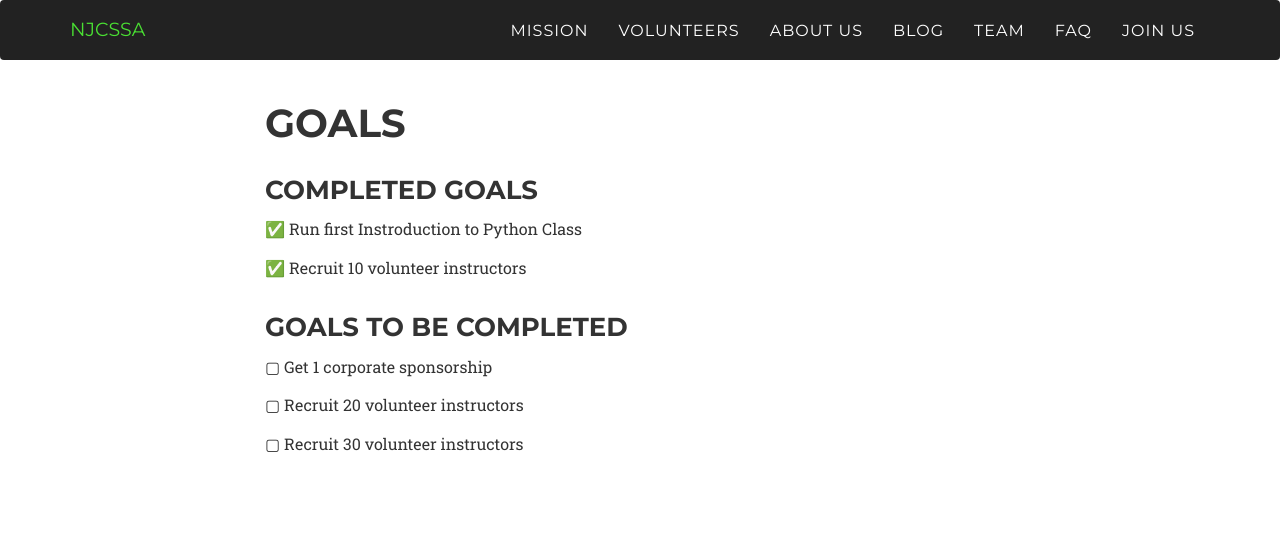
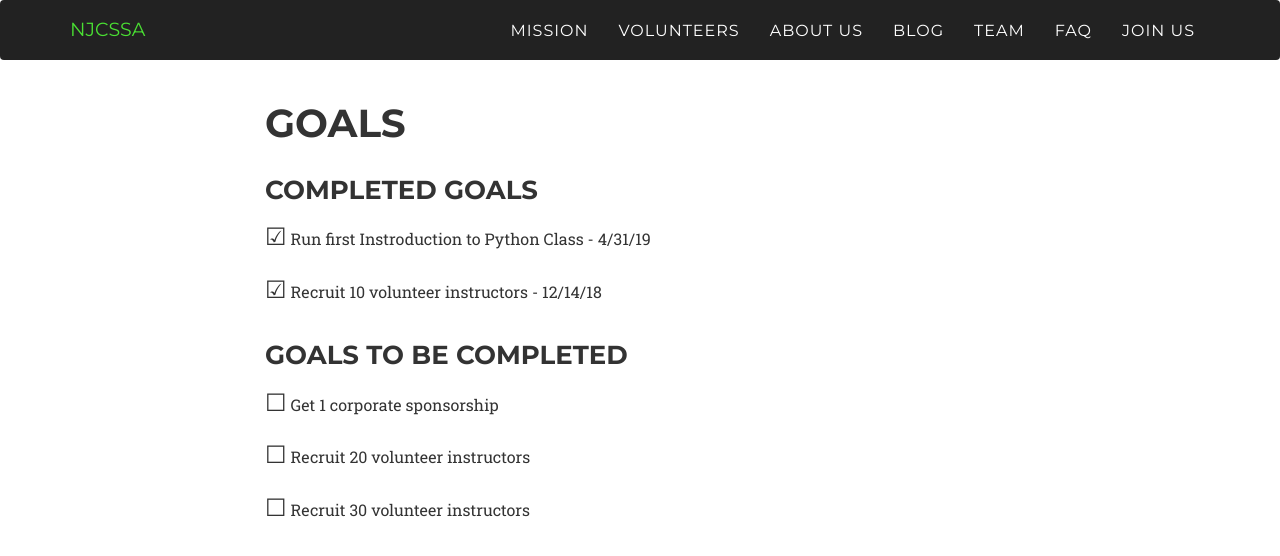
Before and after one commit to benjaminnow/njcssa, a Jekyll site: the page built from goals.html, in a window 1280 px wide. Shown: the top 556 px of the page. Built offline with Jekyll 4.4.1, drawn with Linux system fonts in a browser that asks for light colours; nearby versions of some CDN libraries; some web fonts are replaced.

```diff
--- a/_config.yml
+++ b/_config.yml
@@ -32,6 +32,10 @@ people:
 - name: Robert Zhao
   pic: 4
   position: NJCSSA instructor, Java and Python programmer, Discord:lucasbright8491#8274
+
+- name: Ronak Thakker
+  pic: 0
+  position: NJCSSA instructor
 
 
 
--- a/goals.html
+++ b/goals.html
@@ -15,8 +15,8 @@ permalink: /goals
         <div class="col-md-2"></div>
         <div class="col-md-8">
             <h3>Completed Goals</h3>
-            <p>&#9989; Run first Instroduction to Python Class</p>
-            <p>&#9989; Recruit 10 volunteer instructors</p>
+            <p><span style="font-size: 1.5em">&#9745;</span> Run first Instroduction to Python Class - 4/31/19</p>
+            <p><span style="font-size: 1.5em">&#9745;</span> Recruit 10 volunteer instructors - 12/14/18</p>
         </div>
         <div class="col-md-2"></div>
     </div>
@@ -24,9 +24,9 @@ permalink: /goals
         <div class="col-md-2"></div>
         <div class="col-md-8">
             <h3>Goals to be completed</h3>
-            <p>&#9634; Get 1 corporate sponsorship</p>
-            <p>&#9634; Recruit 20 volunteer instructors</p>
-            <p>&#9634; Recruit 30 volunteer instructors</p>
+            <p><span style="font-size: 1.5em">&#9744;</span> Get 1 corporate sponsorship</p>
+            <p><span style="font-size: 1.5em">&#9744;</span> Recruit 20 volunteer instructors</p>
+            <p><span style="font-size: 1.5em">&#9744;</span> Recruit 30 volunteer instructors</p>
         </div>
     </div>
 </div>
```
Also changed, not shown: _includes/team.html (+28 -2 lines), img/team/0.jpg (added), img/team/5.jpg (deleted).
